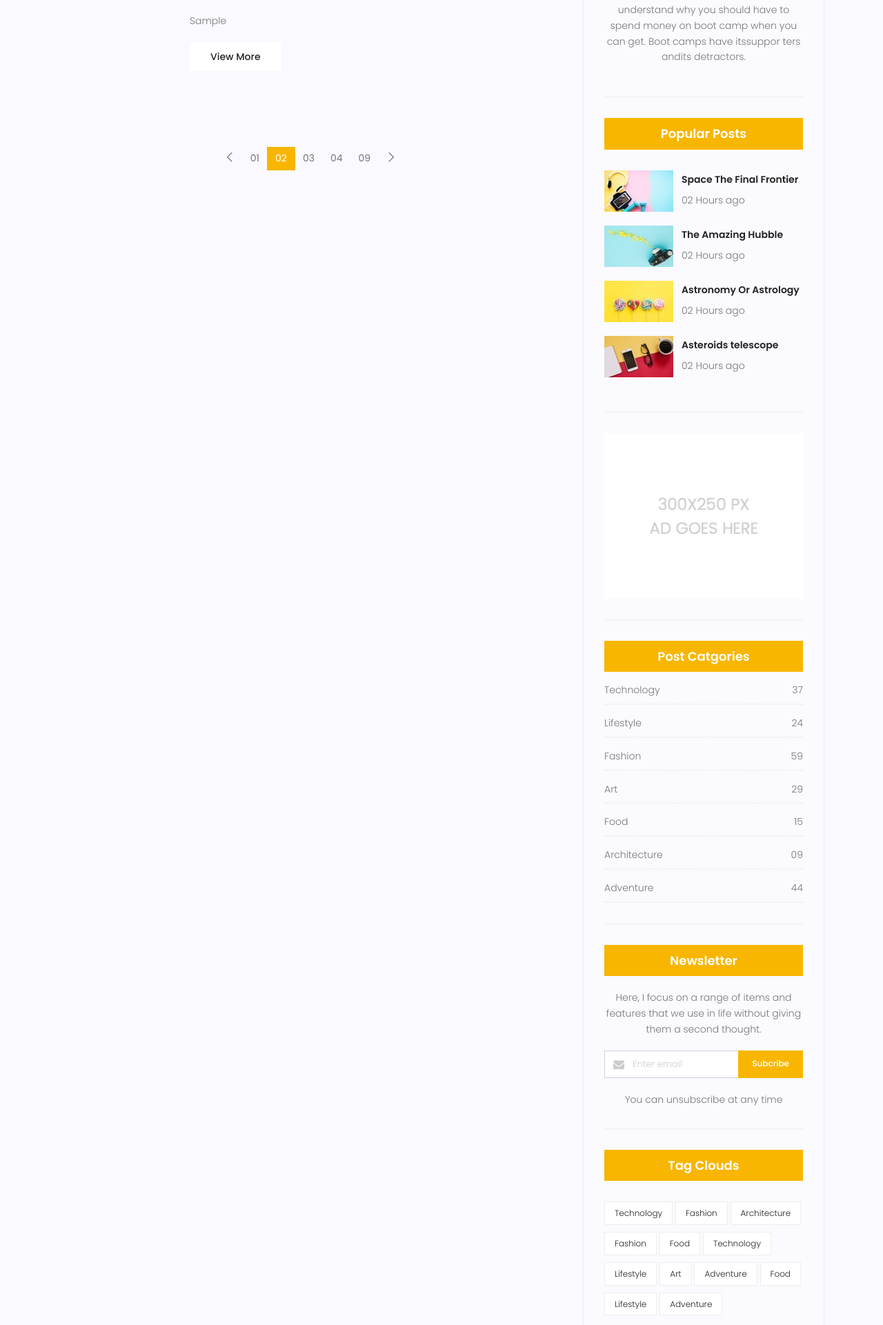
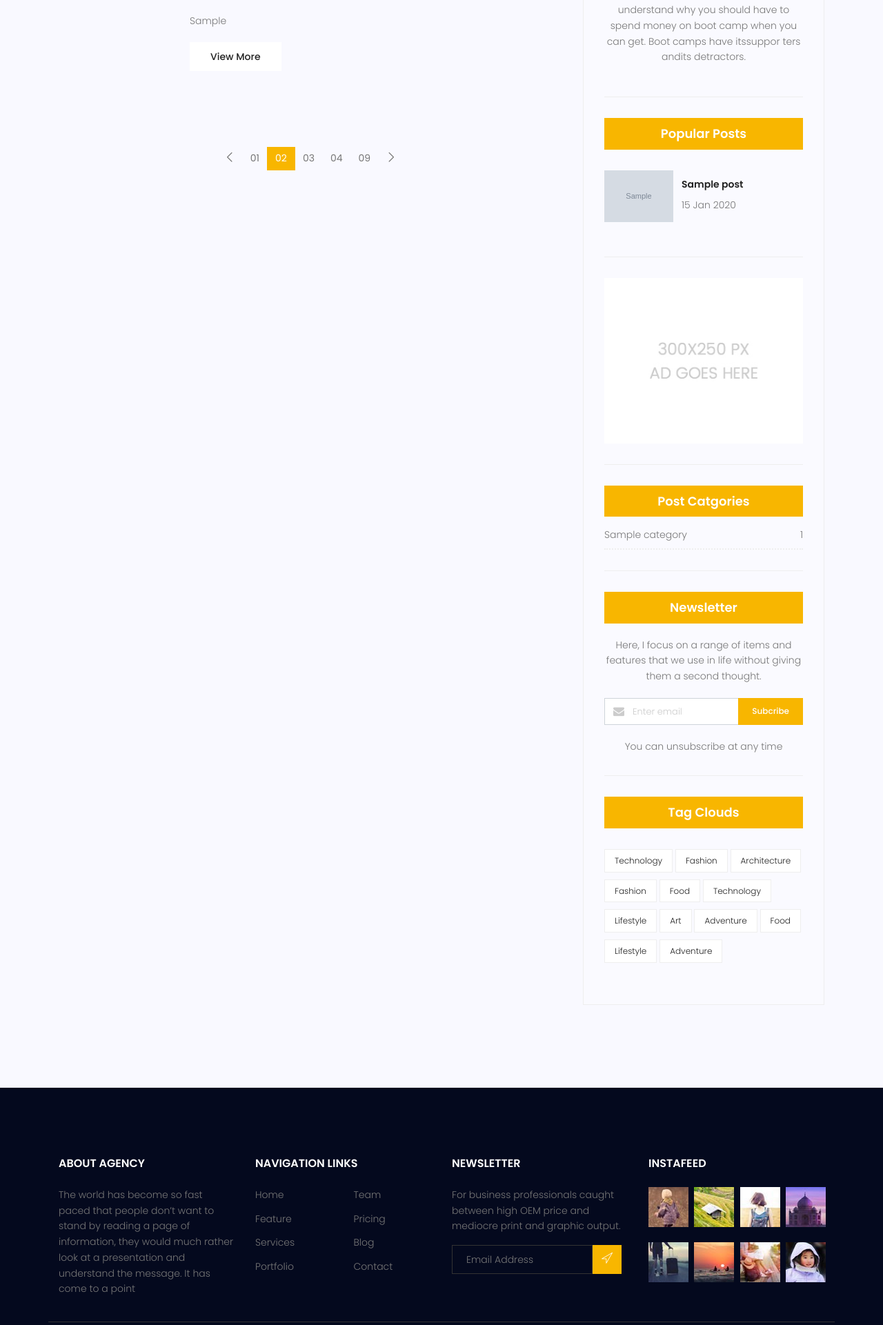
Before and after one commit to name-amir/mysite, a Django app: page /blog/ in a window 1280 px wide. Shown: the part 1537-3458 px from the top of the page at 69% size. Run offline with Django 5.2, Linux system fonts and the light colour scheme; tables that the repository leaves empty hold one stand-in row (values such as "Sample post"); grey boxes marked "Sample" are stand-in pictures; some libraries are stand-ins or nearby versions.

Commit message:
post category filter

```diff
--- a/blog/templatetags/blog_tags.py
+++ b/blog/templatetags/blog_tags.py
@@ -1,6 +1,7 @@
 from PIL.ImageOps import posterize
 from django import template
-from blog.models import Post
+from blog.models import Post,Category
+
 
 register = template.Library()
 
@@ -22,3 +23,12 @@ def snippet(value,args=20):
 def latestposts(arg=3):
     posts = Post.objects.filter(status=1).order_by('published_date')[:arg]
     return { 'posts':posts }
+
+@register.inclusion_tag('blog/blog-post-categories.html')
+def postcategories():
+    posts = Post.objects.filter(status=1)
+    categories = Category.objects.all()
+    cat_dict = {}
+    for name in categories:
+        cat_dict[name]=posts.filter(category=name).count()
+    return {'categories':cat_dict}
--- a/blog/urls.py
+++ b/blog/urls.py
@@ -1,11 +1,12 @@
 from django.urls import path
-from blog.views import blog_view, blog_single,test
+from blog.views import blog_view, blog_single, test, blog_category
 
 app_name = 'blog'
 
 urlpatterns = [
     path('', blog_view, name='index'),
     path('<int:pid>', blog_single, name='single'),
+    path('category/<str:cat_name>', blog_category, name='category'),
     path('test',test,name='test')
 
 ]
--- a/blog/views.py
+++ b/blog/views.py
@@ -23,3 +23,9 @@ def test(request):
     # post = Post.objects.get(id=pid)
     # post = get_object_or_404(Post,pk=pid)
     # context = {'post':post}
+
+def blog_category(request,cat_name):
+    posts = Post.objects.filter(status=1)
+    posts = posts.filter(category__name=cat_name)
+    context = {'posts': posts}
+    return render(request, 'blog/blog-home.html', context)
--- a/templates/blog/blog-home.html
+++ b/templates/blog/blog-home.html
@@ -1,5 +1,6 @@
 {% extends 'base.html'%}
 {% load static %}
+{% load blog_tags %}
 {% block content %}
 
 
@@ -96,7 +97,7 @@
 					<div class="col-lg-3  col-md-3 meta-details">
 						<ul class="tags">
 							{% for cat in post.category.all %}
-								<a href="#">{{ cat.name }}</a> {% if not forloop.last %},{% endif %}
+								<a href="{% url 'blog:category' cat_name=cat.name %}">{{ cat.name }}</a> {% if not forloop.last %},{% endif %}
 							{% endfor %}
 						</ul>
 						<div class="user-details row">
@@ -161,105 +162,11 @@
 						</form>
 					</div>
 					{% include 'blog/blog-writer.html' %}
-					<div class="single-sidebar-widget popular-post-widget">
-						<h4 class="popular-title">Popular Posts</h4>
-						<div class="popular-post-list">
-							<div class="single-post-list d-flex flex-row align-items-center">
-								<div class="thumb">
-									<img class="img-fluid" src="{% static 'img/blog/pp1.jpg' %}" alt="">
-								</div>
-								<div class="details">
-									<a href="blog-single.html">
-										<h6>Space The Final Frontier</h6>
-									</a>
-									<p>02 Hours ago</p>
-								</div>
-							</div>
-							<div class="single-post-list d-flex flex-row align-items-center">
-								<div class="thumb">
-									<img class="img-fluid" src="{% static 'img/blog/pp2.jpg' %}" alt="">
-								</div>
-								<div class="details">
-									<a href="blog-single.html">
-										<h6>The Amazing Hubble</h6>
-									</a>
-									<p>02 Hours ago</p>
-								</div>
-							</div>
-							<div class="single-post-list d-flex flex-row align-items-center">
-								<div class="thumb">
-									<img class="img-fluid" src="{% static 'img/blog/pp3.jpg' %}" alt="">
-								</div>
-								<div class="details">
-									<a href="blog-single.html">
-										<h6>Astronomy Or Astrology</h6>
-									</a>
-									<p>02 Hours ago</p>
-								</div>
-							</div>
-							<div class="single-post-list d-flex flex-row align-items-center">
-								<div class="thumb">
-									<img class="img-fluid" src="{% static 'img/blog/pp4.jpg' %}" alt="">
-								</div>
-								<div class="details">
-									<a href="blog-single.html">
-										<h6>Asteroids telescope</h6>
-									</a>
-									<p>02 Hours ago</p>
-								</div>
-							</div>
-						</div>
-					</div>
+					{% latestposts 2 %}
 					<div class="single-sidebar-widget ads-widget">
 						<a href="#"><img class="img-fluid" src="{% static 'img/blog/ads-banner.jpg' %}" alt=""></a>
 					</div>
-					<div class="single-sidebar-widget post-category-widget">
-						<h4 class="category-title">Post Catgories</h4>
-						<ul class="cat-list">
-							<li>
-								<a href="#" class="d-flex justify-content-between">
-									<p>Technology</p>
-									<p>37</p>
-								</a>
-							</li>
-							<li>
-								<a href="#" class="d-flex justify-content-between">
-									<p>Lifestyle</p>
-									<p>24</p>
-								</a>
-							</li>
-							<li>
-								<a href="#" class="d-flex justify-content-between">
-									<p>Fashion</p>
-									<p>59</p>
-								</a>
-							</li>
-							<li>
-								<a href="#" class="d-flex justify-content-between">
-									<p>Art</p>
-									<p>29</p>
-								</a>
-							</li>
-							<li>
-								<a href="#" class="d-flex justify-content-between">
-									<p>Food</p>
-									<p>15</p>
-								</a>
-							</li>
-							<li>
-								<a href="#" class="d-flex justify-content-between">
-									<p>Architecture</p>
-									<p>09</p>
-								</a>
-							</li>
-							<li>
-								<a href="#" class="d-flex justify-content-between">
-									<p>Adventure</p>
-									<p>44</p>
-								</a>
-							</li>
-						</ul>
-					</div>
+					{% postcategories %}
 					<div class="single-sidebar-widget newsletter-widget">
 						<h4 class="newsletter-title">Newsletter</h4>
 						<p>
--- /dev/null
+++ b/templates/blog/blog-post-categories.html
@@ -0,0 +1,13 @@
+<div class="single-sidebar-widget post-category-widget">
+    <h4 class="category-title">Post Catgories</h4>
+    <ul class="cat-list">
+        {% for name,count in categories.items %}
+        <li>
+            <a href="#" class="d-flex justify-content-between">
+                <p>{{name}}</p>
+                <p>{{count}}</p>
+            </a>
+        </li>
+        {% endfor %}
+    </ul>
+</div>
```
Also changed, not shown: templates/blog/blog-single.html (+5 -51 lines).
